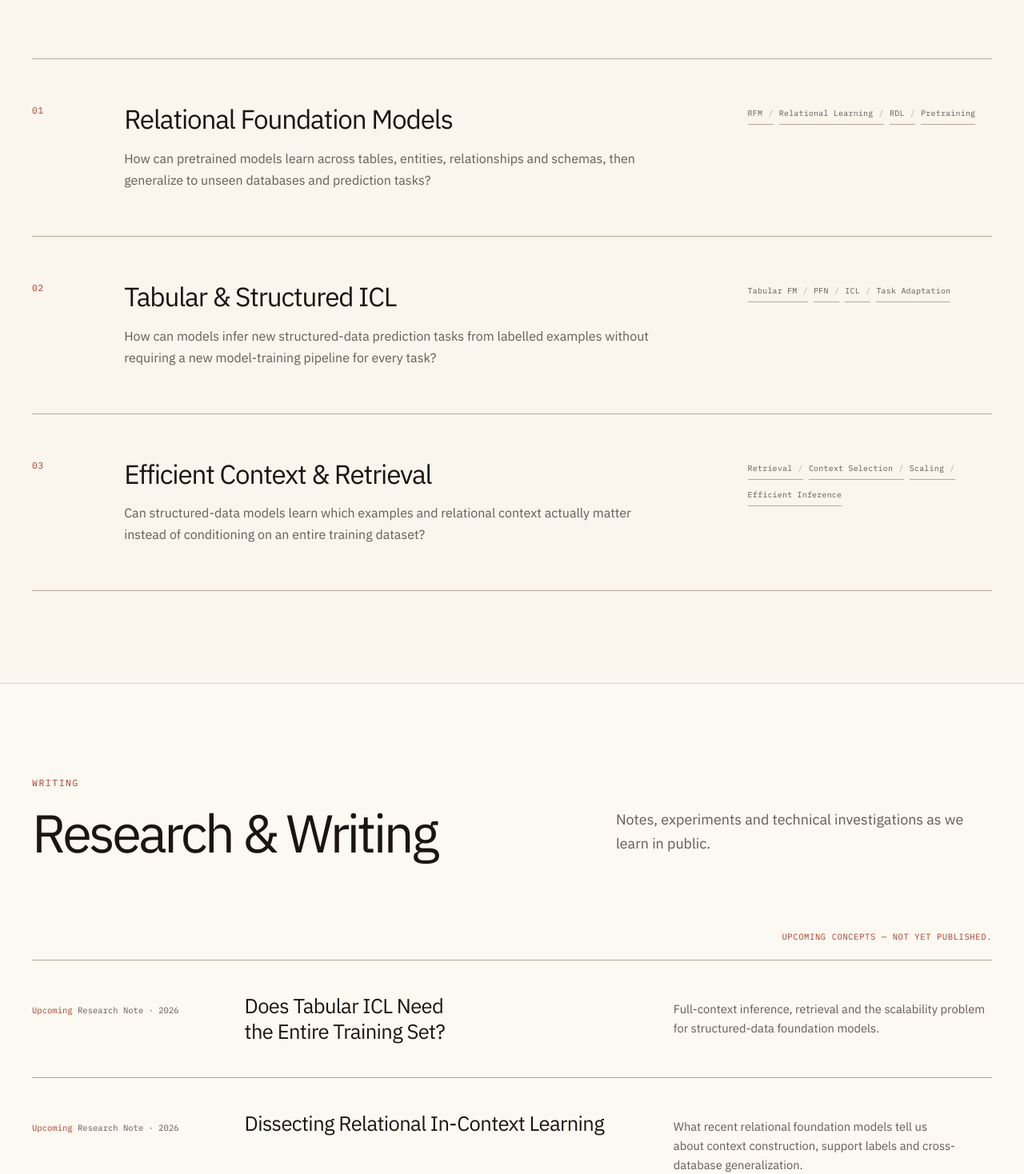
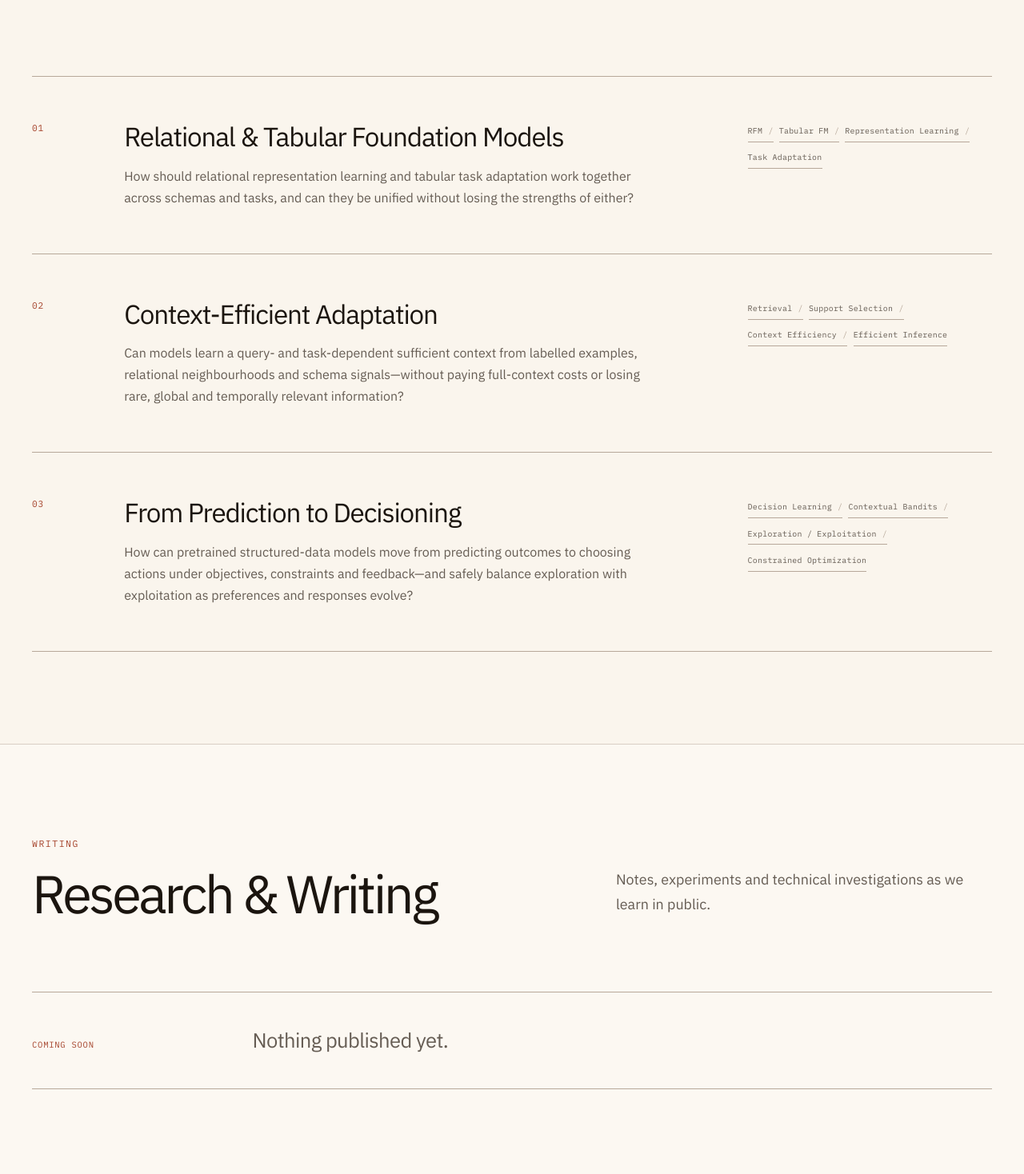
Before and after one commit to kwokchunghim/structureml-landing-page, a React (Vite) app: page / in a window 1280 px wide. Shown: the part 3325-4793 px from the top of the page at 80% size. Built offline with nearby package versions, Linux system fonts and the light colour scheme.

Commit message:
feat: focus research and simplify writing

```diff
--- a/src/components/sections/Research.tsx
+++ b/src/components/sections/Research.tsx
@@ -10,8 +10,9 @@ export function Research() {
             <h2>Research</h2>
           </div>
           <p>
-            We are interested in the model and systems layer underneath the next generation of
-            structured-data machine learning.
+            We study what comes after the first convincing structured-data foundation models: how
+            relational and tabular learning fit together, how context can be made efficient, and how
+            predictions can support decisions.
           </p>
         </div>
 
--- a/src/components/sections/Writing.tsx
+++ b/src/components/sections/Writing.tsx
@@ -1,21 +1,41 @@
 import type { WritingEntry } from "../../content/site";
 import { writingEntries } from "../../content/site";
 
-function WritingRow({ entry }: { entry: WritingEntry }) {
+export function WritingRow({ entry }: { entry: WritingEntry }) {
   const statusLabel = entry.status === "upcoming" ? "Upcoming" : "Published";
+  const opensNewTab = entry.link ? entry.link.destination !== "internal" : false;
 
   return (
     <article className="writing-row">
       <p className="writing-meta">
         <span>{statusLabel}</span> {entry.kind} · {entry.year}
       </p>
-      <h3>{entry.title}</h3>
+      <h3>
+        {entry.link ? (
+          <a
+            className="writing-title-link"
+            href={entry.link.href}
+            rel={opensNewTab ? "noopener noreferrer" : undefined}
+            target={opensNewTab ? "_blank" : undefined}
+          >
+            {entry.title}
+            {opensNewTab ? (
+              <>
+                <span aria-hidden="true"> ↗</span>
+                <span className="sr-only"> (opens in a new tab)</span>
+              </>
+            ) : null}
+          </a>
+        ) : (
+          entry.title
+        )}
+      </h3>
       <p className="writing-summary">{entry.summary}</p>
     </article>
   );
 }
 
-export function Writing() {
+export function Writing({ entries = writingEntries }: { entries?: readonly WritingEntry[] }) {
   return (
     <section className="section writing" id="writing">
       <div className="site-container">
@@ -27,12 +47,18 @@ export function Writing() {
           <p>Notes, experiments and technical investigations as we learn in public.</p>
         </div>
 
-        <p className="publication-disclosure">Upcoming concepts — not yet published.</p>
-        <div className="writing-list">
-          {writingEntries.map((entry) => (
-            <WritingRow entry={entry} key={entry.title} />
-          ))}
-        </div>
+        {entries.length === 0 ? (
+          <div className="writing-coming-soon">
+            <p>COMING SOON</p>
+            <p>Nothing published yet.</p>
+          </div>
+        ) : (
+          <div className="writing-list">
+            {entries.map((entry) => (
+              <WritingRow entry={entry} key={entry.title} />
+            ))}
+          </div>
+        )}
       </div>
     </section>
   );
--- a/src/content/site.ts
+++ b/src/content/site.ts
@@ -110,53 +110,33 @@ export const researchPositioning: ResearchPositioning = {
 export const researchAreas: readonly ResearchArea[] = [
   {
     number: "01",
-    title: "Relational Foundation Models",
+    title: "Relational & Tabular Foundation Models",
     question:
-      "How can pretrained models learn across tables, entities, relationships and schemas, then generalize to unseen databases and prediction tasks?",
-    tags: ["RFM", "Relational Learning", "RDL", "Pretraining"],
+      "How should relational representation learning and tabular task adaptation work together across schemas and tasks, and can they be unified without losing the strengths of either?",
+    tags: ["RFM", "Tabular FM", "Representation Learning", "Task Adaptation"],
   },
   {
     number: "02",
-    title: "Tabular & Structured ICL",
+    title: "Context-Efficient Adaptation",
     question:
-      "How can models infer new structured-data prediction tasks from labelled examples without requiring a new model-training pipeline for every task?",
-    tags: ["Tabular FM", "PFN", "ICL", "Task Adaptation"],
+      "Can models learn a query- and task-dependent sufficient context from labelled examples, relational neighbourhoods and schema signals—without paying full-context costs or losing rare, global and temporally relevant information?",
+    tags: ["Retrieval", "Support Selection", "Context Efficiency", "Efficient Inference"],
   },
   {
     number: "03",
-    title: "Efficient Context & Retrieval",
+    title: "From Prediction to Decisioning",
     question:
-      "Can structured-data models learn which examples and relational context actually matter instead of conditioning on an entire training dataset?",
-    tags: ["Retrieval", "Context Selection", "Scaling", "Efficient Inference"],
+      "How can pretrained structured-data models move from predicting outcomes to choosing actions under objectives, constraints and feedback—and safely balance exploration with exploitation as preferences and responses evolve?",
+    tags: [
+      "Decision Learning",
+      "Contextual Bandits",
+      "Exploration / Exploitation",
+      "Constrained Optimization",
+    ],
   },
 ];
 
-export const writingEntries: readonly WritingEntry[] = [
-  {
-    title: "Does Tabular ICL Need the Entire Training Set?",
-    kind: "Research Note",
-    status: "upcoming",
-    year: 2026,
-    summary:
-      "Full-context inference, retrieval and the scalability problem for structured-data foundation models.",
-  },
-  {
-    title: "Dissecting Relational In-Context Learning",
-    kind: "Research Note",
-    status: "upcoming",
-    year: 2026,
-    summary:
-      "What recent relational foundation models tell us about context construction, support labels and cross-database generalization.",
-  },
-  {
-    title: "From Feature Engineering to Relational Foundation Models",
-    kind: "Research Note",
-    status: "upcoming",
-    year: 2026,
-    summary:
-      "Why relational databases provide a natural substrate for end-to-end representation learning.",
-  },
-];
+export const writingEntries: readonly WritingEntry[] = [];
 
 export const founders: readonly FounderProfile[] = [
   {
--- a/src/styles/content-sections.css
+++ b/src/styles/content-sections.css
@@ -88,18 +88,35 @@
   background: color-mix(in oklch, var(--surface) 58%, var(--background));
 }
 
-.publication-disclosure {
-  width: fit-content;
-  margin: 0 0 1.25rem auto;
+.writing-list {
+  border-top: 1px solid var(--border-strong);
+}
+
+.writing-coming-soon {
+  display: grid;
+  grid-template-columns: minmax(11rem, 0.42fr) minmax(0, 1.73fr);
+  gap: clamp(1.5rem, 4vw, 4rem);
+  align-items: baseline;
+  padding-block: clamp(1.7rem, 3.2vw, 2.6rem);
+  border-block: 1px solid var(--border-strong);
+}
+
+.writing-coming-soon p {
+  margin: 0;
+}
+
+.writing-coming-soon p:first-child {
   color: var(--accent);
   font-family: "IBM Plex Mono", ui-monospace, monospace;
   font-size: 0.66rem;
-  letter-spacing: 0.055em;
-  text-transform: uppercase;
+  font-weight: 500;
+  letter-spacing: 0.07em;
 }
 
-.writing-list {
-  border-top: 1px solid var(--border-strong);
+.writing-coming-soon p:last-child {
+  color: var(--muted);
+  font-size: clamp(1.2rem, 2vw, 1.65rem);
+  letter-spacing: -0.025em;
 }
 
 .writing-row {
@@ -129,6 +146,15 @@
   font-weight: 500;
   letter-spacing: -0.025em;
   line-height: 1.25;
+}
+
+.writing-title-link {
+  color: inherit;
+  transition: color 160ms ease;
+}
+
+.writing-title-link:hover {
+  color: var(--accent);
 }
 
 .writing-summary {
@@ -179,6 +205,7 @@
     gap: 1.25rem;
   }
 
+  .writing-coming-soon,
   .writing-row {
     grid-template-columns: 1fr;
     gap: 0.8rem;
@@ -187,9 +214,4 @@
   .writing-summary {
     grid-column: auto;
   }
-
-  .publication-disclosure {
-    width: auto;
-    margin-left: 0;
-  }
 }
```
Also changed, not shown: 1 other file (tests, documents, lock files or other folders).
